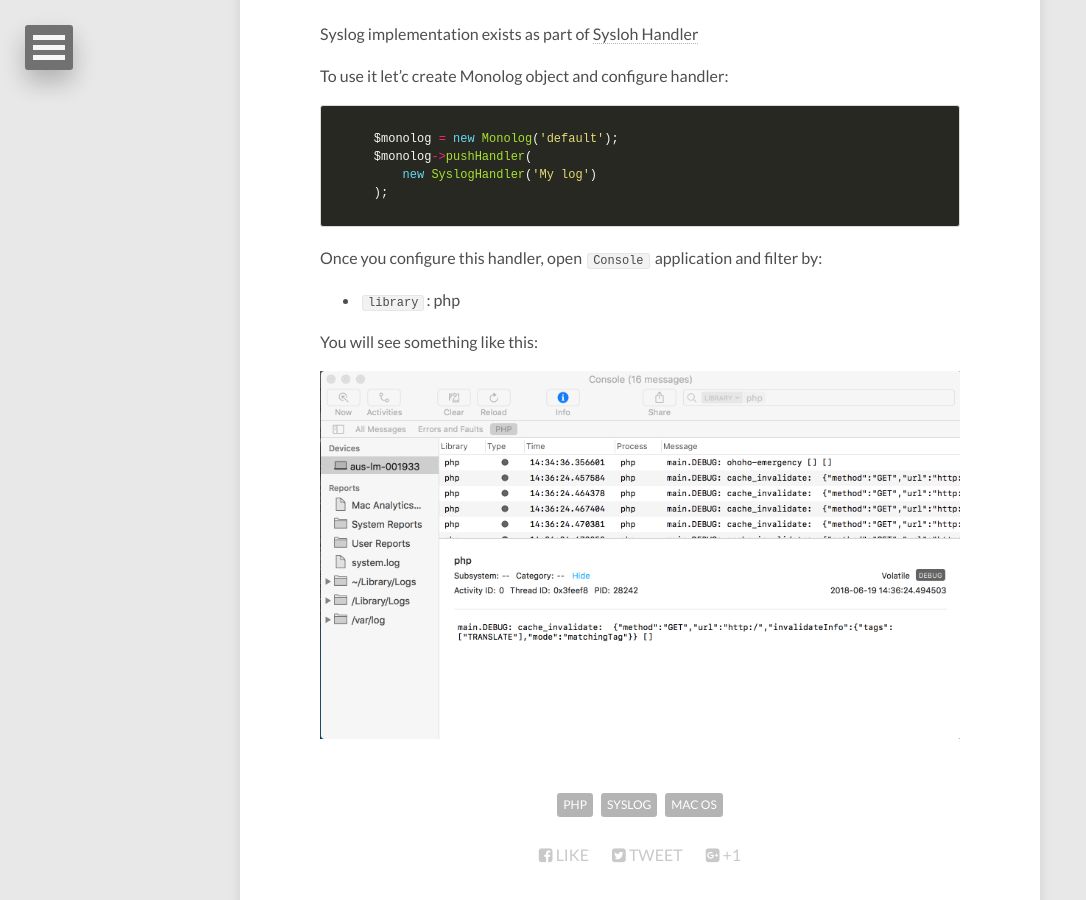
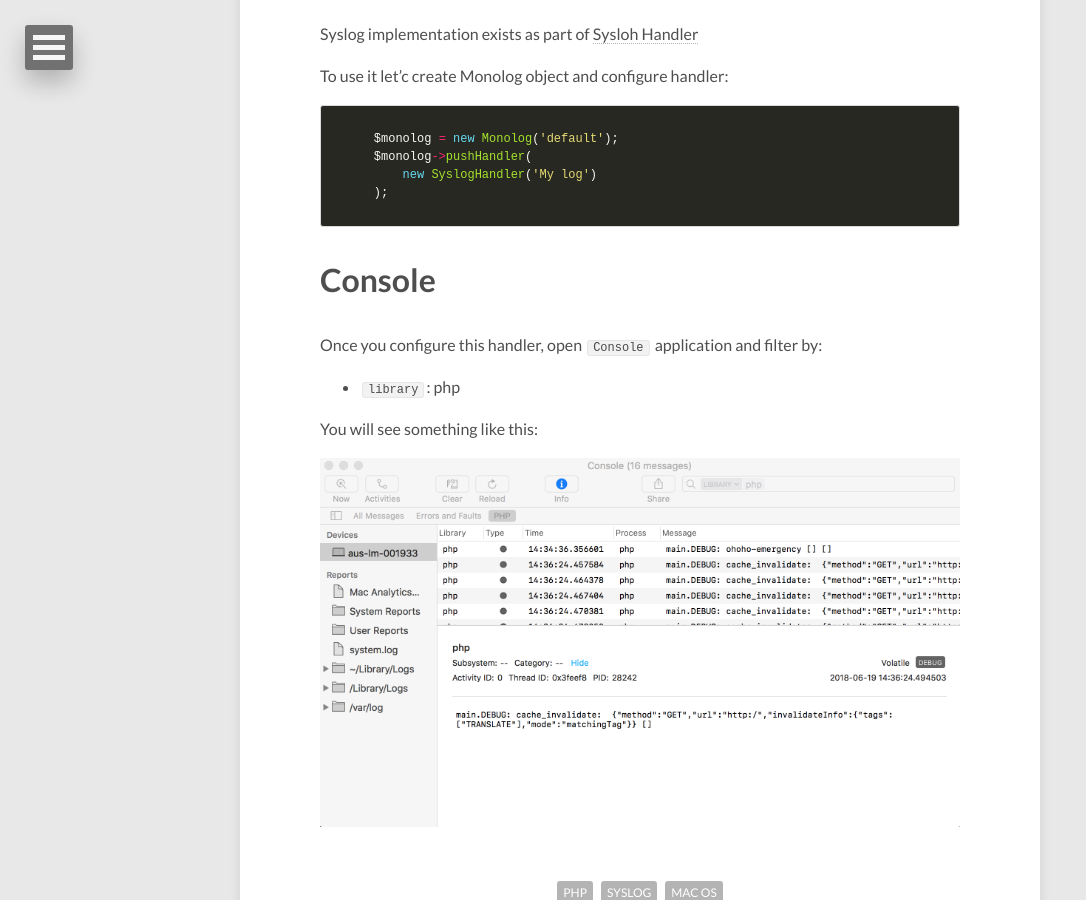
Before and after one commit to shiftedreality/shiftedreality.github.io, a Jekyll site: the page built from _posts/2018-06-19-macos-php-syslog.md, in a window 1280 px wide and 900 px high, scrolled down 504 px. Shown: the whole window, without its empty margins (0-1086 px from the left). Built offline with Jekyll 4.4.1, drawn with Linux system fonts in a browser that asks for light colours; nearby versions of some CDN libraries.

Commit message:
Added syslog post

````diff
--- a/_posts/2018-06-19-macos-php-syslog.md
+++ b/_posts/2018-06-19-macos-php-syslog.md
@@ -25,6 +25,8 @@ To use it let'c create Monolog object and configure handler:
     );
 ```
 
+# Console
+
 Once you configure this handler, open `Console` application and filter by:
 - `library`: php
 
````
Also changed, not shown: assets/images/syslog.png.
